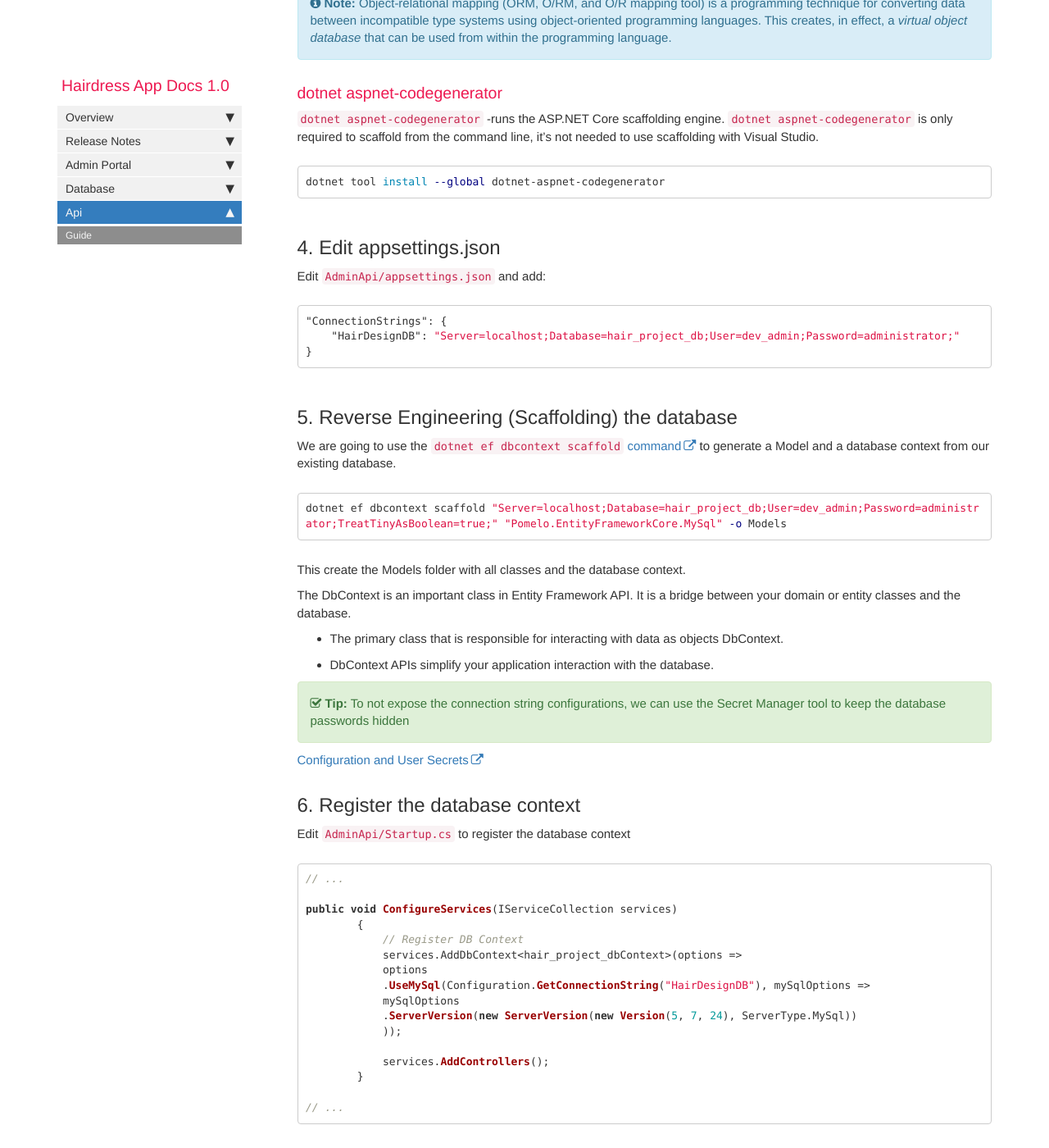
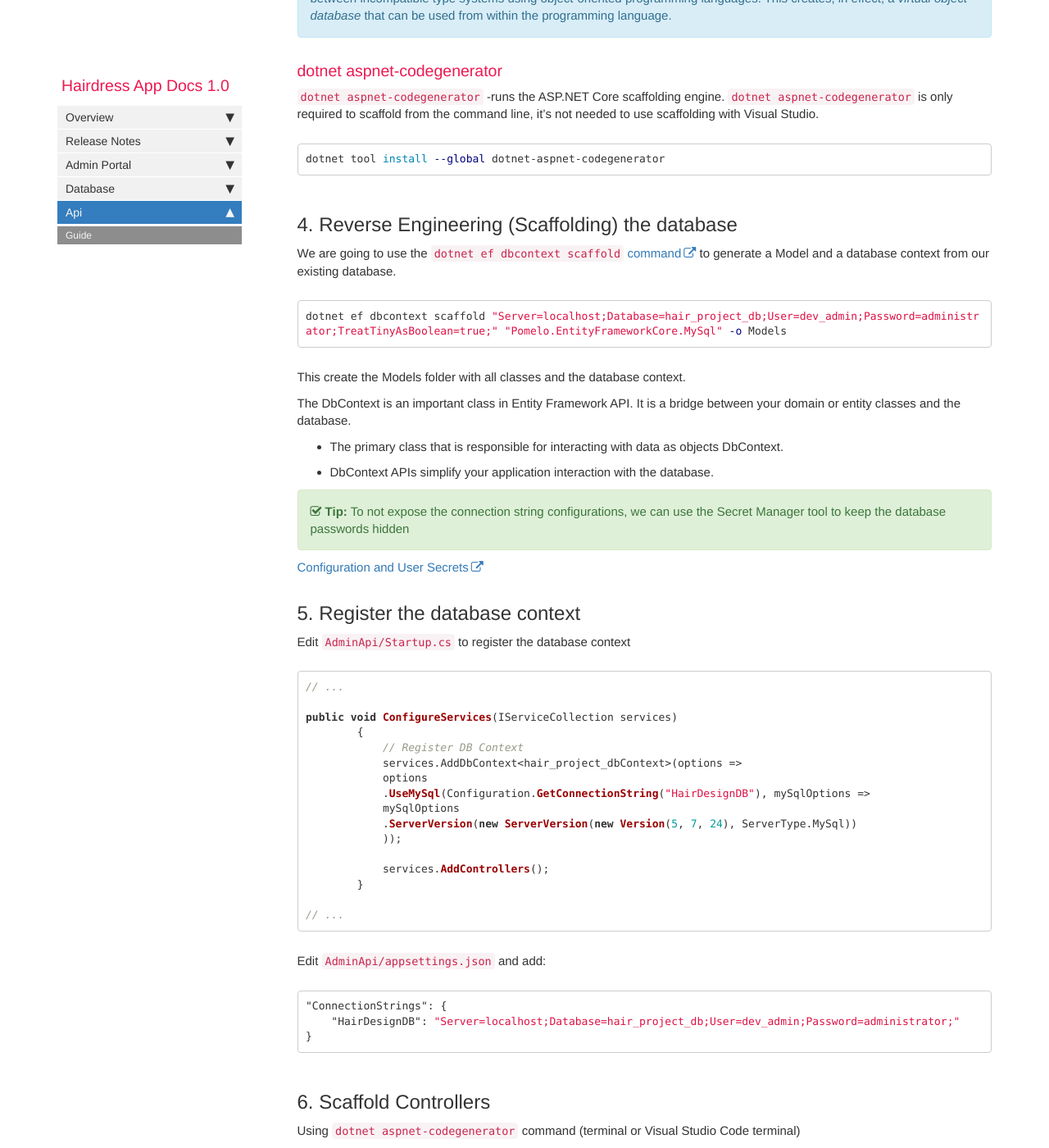
Before and after one commit to HairdressingProject/HairdressingApp, a Jekyll site: the page built from pages/mydoc/mydoc_api.md, in a window 1280 px wide and 1400 px high, scrolled down 1845 px. Shown: the whole window at 82% size. Built offline with Jekyll 4.4.1, drawn with Linux system fonts in a browser that asks for light colours; comment, search, counter and statistics services are not loaded; part of the change alters nothing that is shown; some of the changed text lies outside the part shown.

````diff
--- a/pages/mydoc/mydoc_api.md
+++ b/pages/mydoc/mydoc_api.md
@@ -69,16 +69,7 @@ dotnet tool install --global dotnet-ef
 dotnet tool install --global dotnet-aspnet-codegenerator
 ```
 
-## 4. Edit appsettings.json
-Edit `AdminApi/appsettings.json` and add:
-```json
-"ConnectionStrings": {
-    "HairDesignDB": "Server=localhost;Database=hair_project_db;User=dev_admin;Password=administrator;"
-}
-```
-
-
-## 5. Reverse Engineering (Scaffolding) the database
+## 4. Reverse Engineering (Scaffolding) the database
 We are going to use the `dotnet ef dbcontext scaffold` [command](https://docs.microsoft.com/en-us/ef/core/managing-schemas/scaffolding) to generate a Model and a database context from our existing database.
 
 
@@ -97,7 +88,7 @@ The DbContext is an important class in Entity Framework API. It is a bridge betw
 [Configuration and User Secrets](https://docs.microsoft.com/en-us/ef/core/managing-schemas/scaffolding#configuration-and-user-secrets)
 
 
-## 6. Register the database context
+## 5. Register the database context
 
 Edit `AdminApi/Startup.cs` to register the database context
 
@@ -120,8 +111,15 @@ public void ConfigureServices(IServiceCollection services)
 // ...
 ```
 
+Edit `AdminApi/appsettings.json` and add:
+```json
+"ConnectionStrings": {
+    "HairDesignDB": "Server=localhost;Database=hair_project_db;User=dev_admin;Password=administrator;"
+}
+```
 
-## 7. Scaffold Controllers
+
+## 6. Scaffold Controllers
 
 Using `dotnet aspnet-codegenerator` command (terminal or Visual Studio Code terminal)
 
@@ -153,7 +151,7 @@ dotnet aspnet-codegenerator controller -name ColoursController -async -api -m Co
 {% include image.html file="/api/scaffold_controller_1.png" alt="Scaffold" caption="" %}
 {% include image.html file="/api/scaffold_controller_2.png" alt="Scaffold" caption="" %}
 
-## 8. Start the server
+## 7. Start the server
 
 In a terminal, from the `../AdminApi/` directory, execute:
 
````
